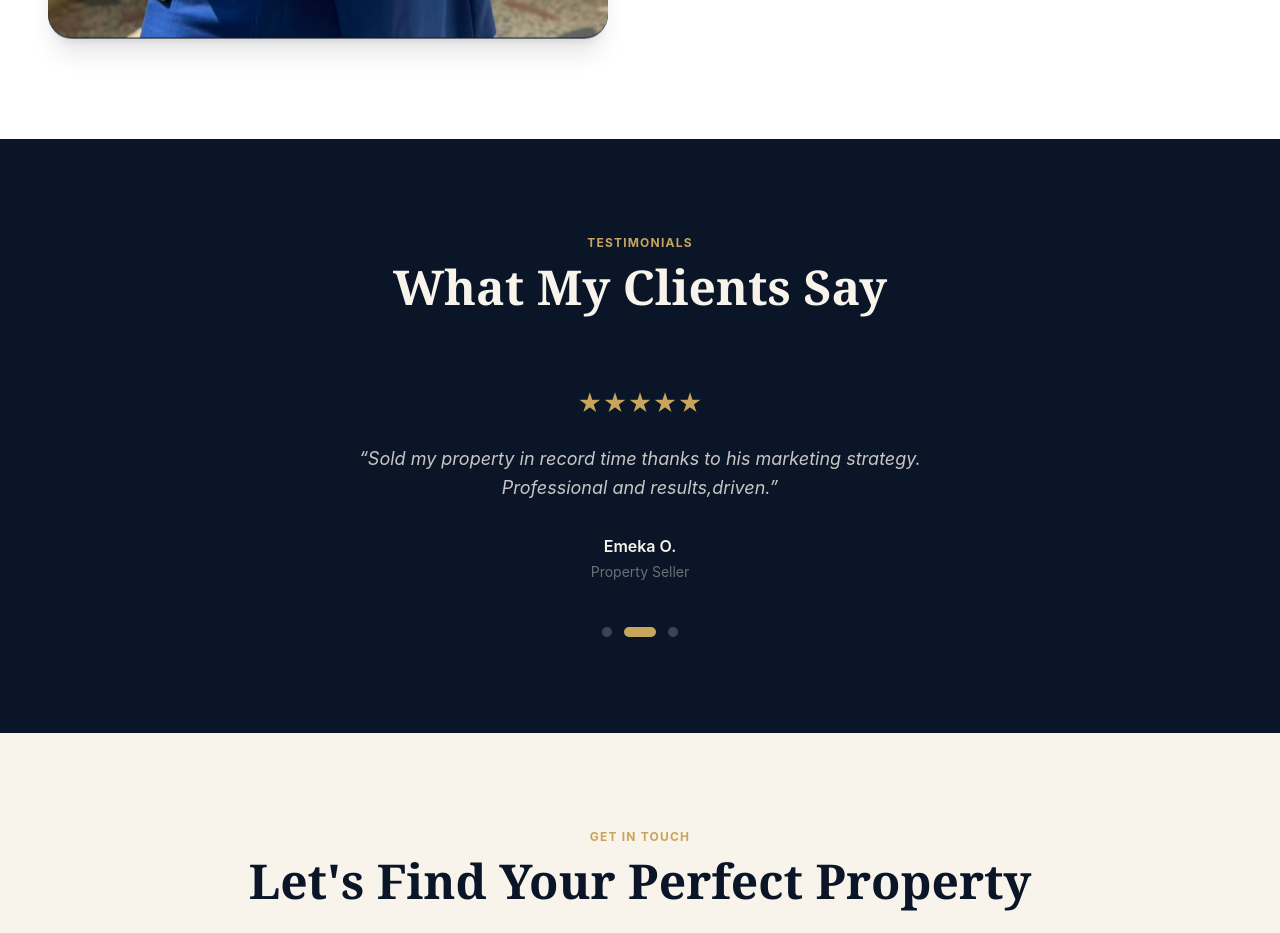
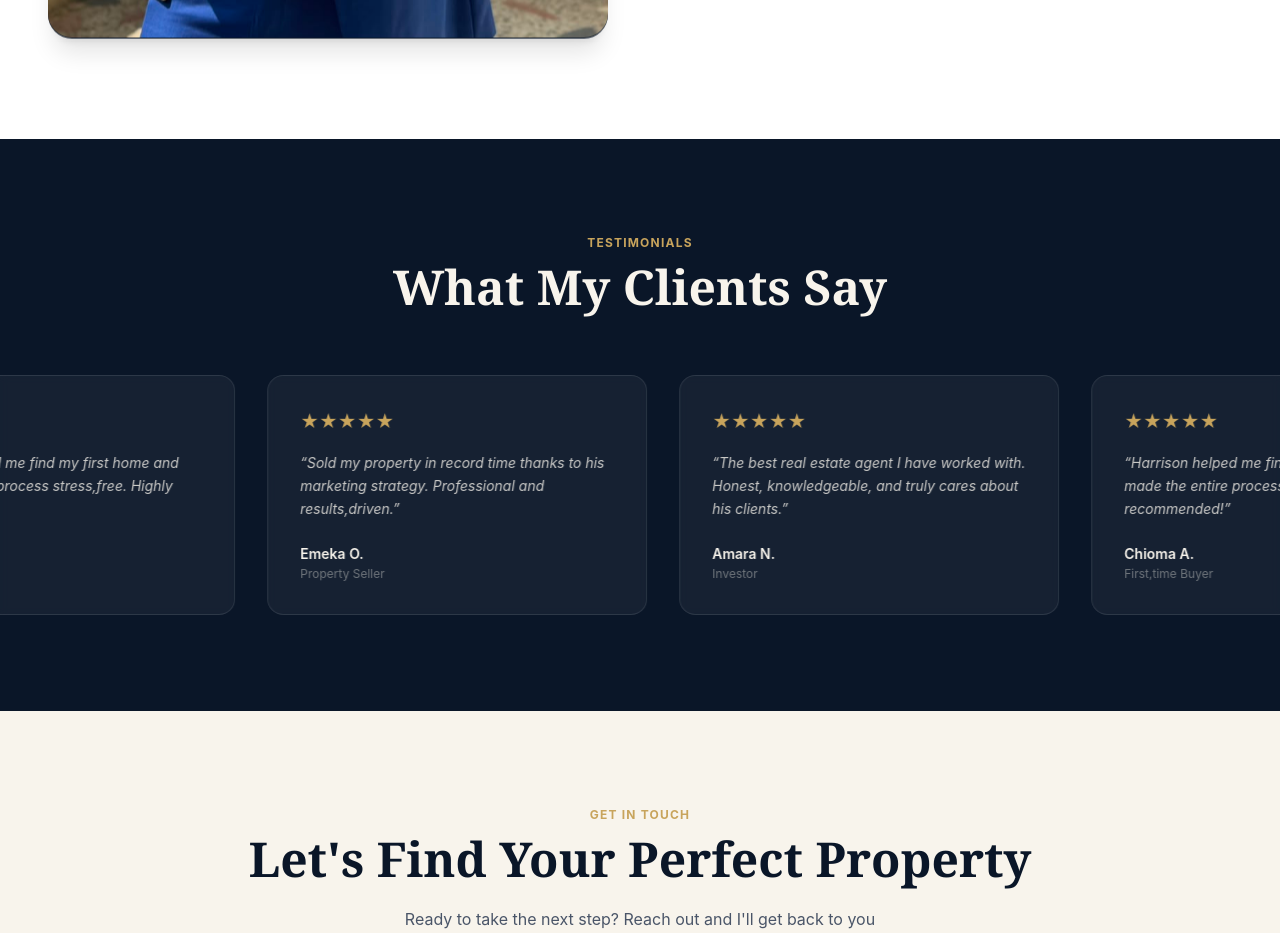
Before and after one commit to dev-anna-life/mr-multipreneur-realtor, a Next.js app: page / in a window 1280 px wide. Shown: the part 2440-3373 px from the top of the page. Built offline with nearby package versions, Linux system fonts and the light colour scheme.

Commit message:
Replace testimonial carousel with marquee

```diff
--- a/app/globals.css
+++ b/app/globals.css
@@ -12,5 +12,11 @@
   50% { transform: translateY(-10px); }
 }
 
+@keyframes marquee {
+  from { transform: translateX(0); }
+  to { transform: translateX(-50%); }
+}
+
 .animate-fadeUp { animation: fadeUp 0.7s ease both; }
 .animate-float { animation: float 5s ease-in-out infinite; }
+.marquee-track { animation: marquee 40s linear infinite; }
--- a/app/page.js
+++ b/app/page.js
@@ -141,15 +141,7 @@ const aboutItems = [
 ]
 
 export default function Home() {
-  const [testimonialIdx, setTestimonialIdx] = useState(0)
   const [showBackTop, setShowBackTop] = useState(false)
-
-  useEffect(() => {
-    const timer = setInterval(() => {
-      setTestimonialIdx(i => (i + 1) % testimonials.length)
-    }, 5000)
-    return () => clearInterval(timer)
-  }, [])
 
   useEffect(() => {
     const handler = () => setShowBackTop(window.scrollY > 500)
@@ -261,34 +253,21 @@ export default function Home() {
         </section>
       </Reveal>
 
-      {/* TESTIMONIALS CAROUSEL */}
+      {/* TESTIMONIALS MARQUEE */}
       <Reveal>
-        <section className="py-24 px-6 md:px-12 bg-navy">
-          <div className="max-w-4xl mx-auto text-center">
+        <section className="py-24 px-6 md:px-12 bg-navy overflow-hidden">
+          <div className="text-center mb-16">
             <p className="text-gold text-xs font-bold uppercase tracking-widest mb-3">Testimonials</p>
-            <h2 className="font-display font-black text-4xl md:text-5xl text-cream leading-tight mb-16">What My Clients Say</h2>
-            <div className="relative min-h-[220px]">
-              {testimonials.map((t, i) => (
-                <div
-                  key={i}
-                  className={`transition-all duration-500 absolute inset-0 flex flex-col items-center justify-center ${i === testimonialIdx ? 'opacity-100 translate-x-0' : 'opacity-0 translate-x-8 pointer-events-none'}`}
-                >
-                  <div className="text-gold text-2xl mb-6">{'\u2605\u2605\u2605\u2605\u2605'}</div>
-                  <p className="text-cream/80 text-lg leading-relaxed max-w-2xl mb-8 italic">&ldquo;{t.text.replace(/^"|"$/g, '')}&rdquo;</p>
-                  <div><div className="font-semibold text-cream">{t.name}</div><div className="text-cream/40 text-sm mt-1">{t.role}</div></div>
-                </div>
-              ))}
-            </div>
-            <div className="flex justify-center gap-3 mt-8">
-              {testimonials.map((_, i) => (
-                <button
-                  key={i}
-                  onClick={() => setTestimonialIdx(i)}
-                  className={`w-2.5 h-2.5 rounded-full transition-all duration-300 cursor-pointer ${i === testimonialIdx ? 'bg-gold w-8' : 'bg-white/20 hover:bg-white/40'}`}
-                  aria-label={`Go to testimonial ${i + 1}`}
-                />
-              ))}
-            </div>
+            <h2 className="font-display font-black text-4xl md:text-5xl text-cream leading-tight">What My Clients Say</h2>
+          </div>
+          <div className="marquee-track flex gap-8 w-max">
+            {[...testimonials, ...testimonials].map((t, i) => (
+              <div key={i} className="w-[380px] bg-white/5 backdrop-blur-sm rounded-2xl p-8 border border-white/10 flex-shrink-0">
+                <div className="text-gold text-lg mb-4">{'\u2605\u2605\u2605\u2605\u2605'}</div>
+                <p className="text-cream/80 text-sm leading-relaxed mb-6 italic">&ldquo;{t.text.replace(/^"|"$/g, '')}&rdquo;</p>
+                <div><div className="font-semibold text-cream text-sm">{t.name}</div><div className="text-cream/40 text-xs mt-0.5">{t.role}</div></div>
+              </div>
+            ))}
           </div>
         </section>
       </Reveal>
```
